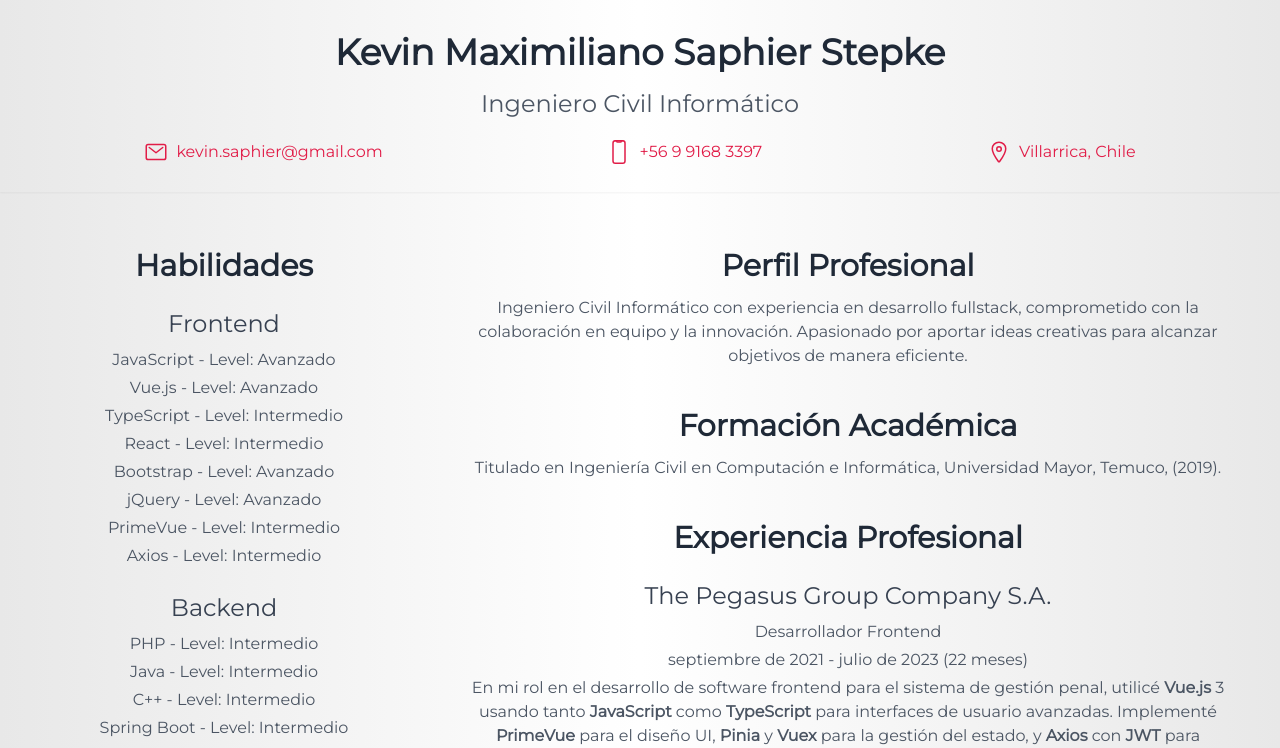
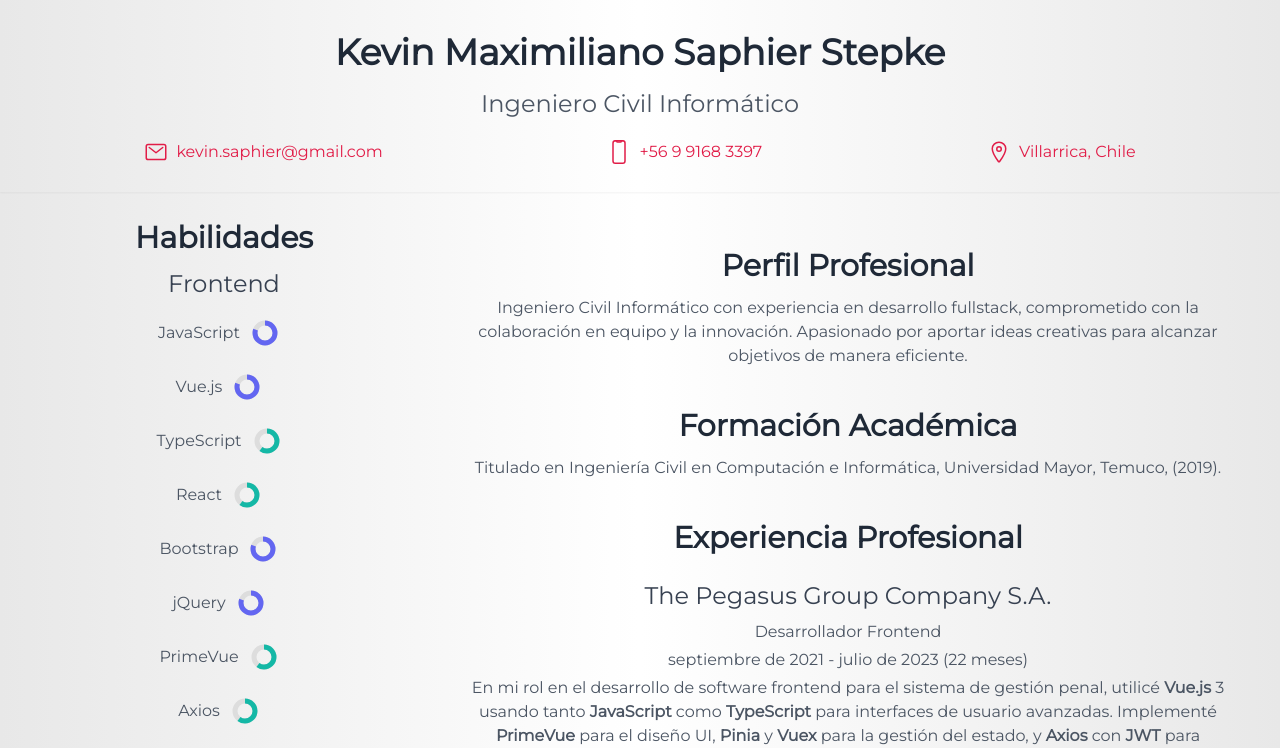
Before and after one commit to ksaphier/my-portfolio, a React (Vite) app: page / in a window 1280 px wide. Shown: the top 748 px of the page. Built offline with nearby package versions, Linux system fonts and the light colour scheme.

Commit message:
skills circle icon level

```diff
--- /dev/null
+++ b/src/components/SkillCircle.tsx
@@ -0,0 +1,63 @@
+import React from "react";
+
+interface SkillCircleProps {
+  level: "Básico" | "Intermedio" | "Avanzado" | string;
+}
+
+const SkillCircle: React.FC<SkillCircleProps> = ({ level }) => {
+  const radius = 10; // radius of the circle
+  const circumference = 2 * Math.PI * radius; // circumference of the circle
+
+  // Calculate the stroke dash offset based on the skill level
+  const getStrokeDashOffset = (level: string): number => {
+    switch (level) {
+      case "Básico":
+        return circumference * (1 - 0.4); // 40% filled
+      case "Intermedio":
+        return circumference * (1 - 0.6); // 60% filled
+      case "Avanzado":
+        return circumference * (1 - 0.8); // 80% filled
+      default:
+        return 0; // 100% filled for any other level
+    }
+  };
+
+  const getColor = (level: string): string => {
+    switch (level) {
+      case "Básico":
+        return "rgb(244 63 94)";
+      case "Intermedio":
+        return "rgb(20 184 166)";
+      case "Avanzado":
+        return "rgb(99 102 241)";
+      default:
+        return "rgb(234 179 8)";
+    }
+  };
+
+  return (
+    <svg width="50" height="50" viewBox="0 0 50 50">
+      <circle
+        cx="25"
+        cy="25"
+        r={radius}
+        fill="none"
+        stroke="#ddd"
+        strokeWidth="5"
+      />
+      <circle
+        cx="25"
+        cy="25"
+        r={radius}
+        fill="none"
+        stroke={getColor(level)}
+        strokeWidth="5"
+        strokeDasharray={circumference}
+        strokeDashoffset={getStrokeDashOffset(level)}
+        transform="rotate(-90, 25, 25)"
+      />
+    </svg>
+  );
+};
+
+export default SkillCircle;
--- a/src/sections/Skills.tsx
+++ b/src/sections/Skills.tsx
@@ -1,16 +1,31 @@
-import { skills } from "../data/Skills.json";
+import React from "react";
+import SkillCircle from "../components/SkillCircle";
+import { skills as skillsData } from "../data/Skills.json";
 
-function Skills() {
+interface Skill {
+  skill: string;
+  level: "Básico" | "Intermedio" | "Avanzado";
+}
+
+interface SkillCategory {
+  category: string;
+  skills: Skill[];
+}
+
+const Skills: React.FC = () => {
   return (
-    <div className="text-center my-10 px-8">
+    <div className="text-center">
       <h2>Habilidades</h2>
-      {skills.map((category, index) => (
-        <div key={index} className="my-6">
-          <h3>{category.category}</h3>
-          <ul>
-            {category.skills.map((skill, skillIndex) => (
-              <li key={skillIndex}>
-                {skill.skill} - Level: {skill.level}
+      {skillsData.map((category: SkillCategory, index: number) => (
+        <div key={index} className="text-">
+          <h3 className="">{category.category}</h3>
+          <ul className="">
+            {category.skills.map((skill: Skill, skillIndex: number) => (
+              <li key={skillIndex} className="flex">
+                <span className="mx-auto flex">
+                  <span className="my-auto">{skill.skill}</span>
+                  <SkillCircle level={skill.level} />
+                </span>
               </li>
             ))}
           </ul>
@@ -18,6 +33,6 @@ function Skills() {
       ))}
     </div>
   );
-}
+};
 
 export default Skills;
```
Also changed, not shown: 1 other file (tests, documents, lock files or other folders).
